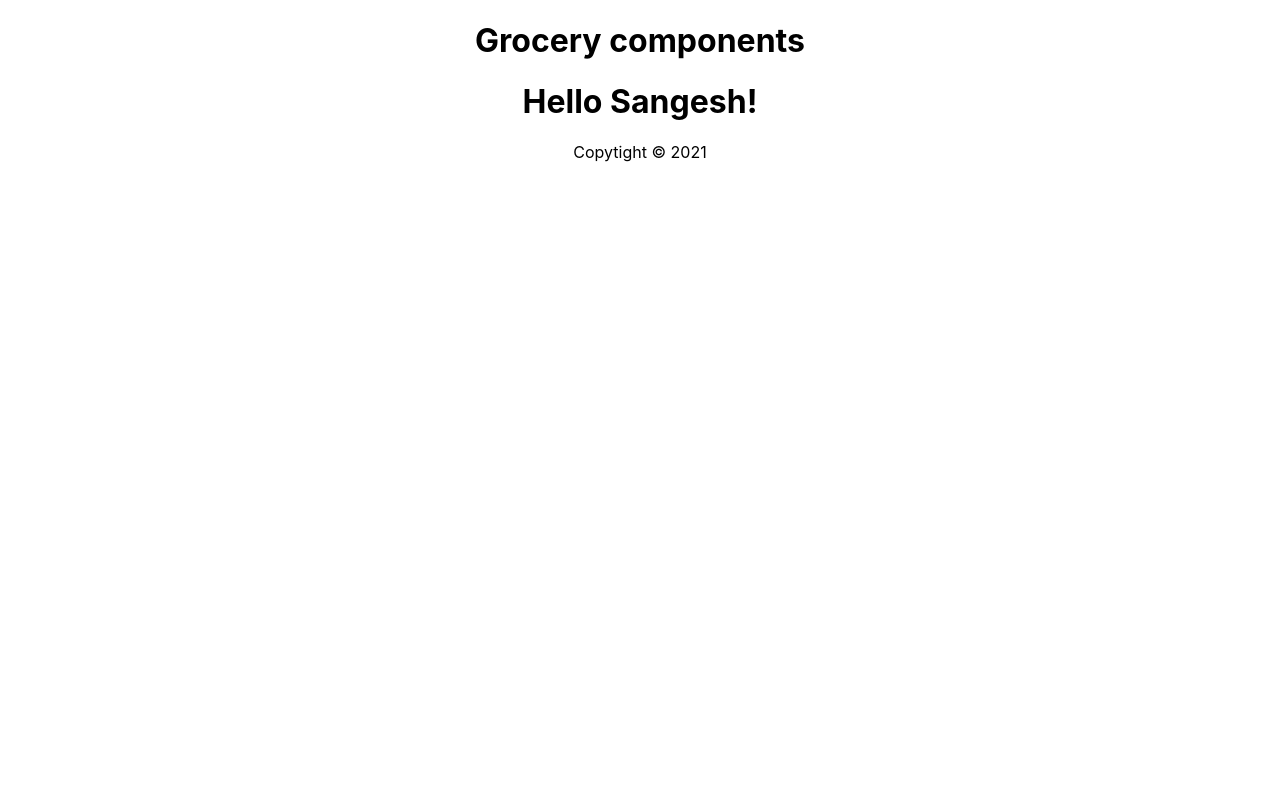
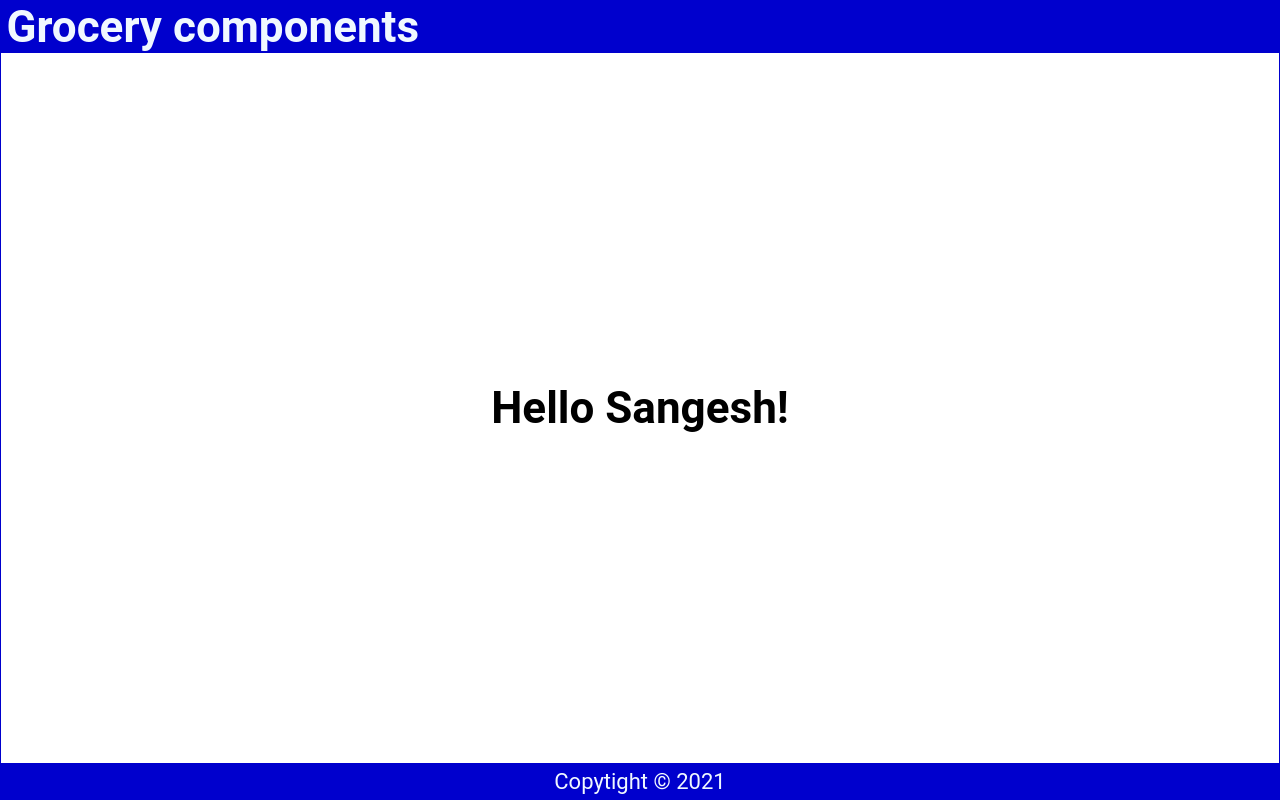
Before and after one commit to MangeshIpper/React_Practice_Azure_Deployment, a React (Create React App) app in the folder tutorial01/: page / in a window 1280 px wide. Built offline with nearby package versions, Linux system fonts and the light colour scheme.

Commit message:
Added CSS

```diff
--- a/tutorial01/src/App.css
+++ /dev/null
@@ -1,38 +0,0 @@
-.App {
-  text-align: center;
-}
-
-.App-logo {
-  height: 40vmin;
-  pointer-events: none;
-}
-
-@media (prefers-reduced-motion: no-preference) {
-  .App-logo {
-    animation: App-logo-spin infinite 20s linear;
-  }
-}
-
-.App-header {
-  background-color: #282c34;
-  min-height: 100vh;
-  display: flex;
-  flex-direction: column;
-  align-items: center;
-  justify-content: center;
-  font-size: calc(10px + 2vmin);
-  color: white;
-}
-
-.App-link {
-  color: #61dafb;
-}
-
-@keyframes App-logo-spin {
-  from {
-    transform: rotate(0deg);
-  }
-  to {
-    transform: rotate(360deg);
-  }
-}
--- a/tutorial01/src/App.js
+++ b/tutorial01/src/App.js
@@ -1,4 +1,3 @@
-import './App.css';
 import Content from './Content';
 import Footer from './Footer';
 import Header from './Header';
--- a/tutorial01/src/Header.js
+++ b/tutorial01/src/Header.js
@@ -1,4 +1,9 @@
 const Header = () => {
+    // const headerColor = {
+    //     backgroundColor:'blue',
+    //     color:'#fff'
+    // };
+
     return (
         <header>
             <h1>Grocery components</h1>
--- a/tutorial01/src/index.css
+++ b/tutorial01/src/index.css
@@ -1,4 +1,4 @@
-body {
+/* body {
   margin: 0;
   font-family: -apple-system, BlinkMacSystemFont, 'Segoe UI', 'Roboto', 'Oxygen',
     'Ubuntu', 'Cantarell', 'Fira Sans', 'Droid Sans', 'Helvetica Neue',
@@ -10,4 +10,64 @@
 code {
   font-family: source-code-pro, Menlo, Monaco, Consolas, 'Courier New',
     monospace;
+} */
+
+
+* {
+  margin: 0;
+  padding: 0;
+  box-sizing: border-box;
 }
+
+html {
+  font-size: 22px;
+}
+
+body {
+  min-height: 100vh;
+  font-family: 'Roboto', 'Oxygen',
+    'Ubuntu', 'Cantarell', 'Fira Sans', 'Droid Sans', 'Helvetica Neue',
+    sans-serif;
+  -webkit-font-smoothing: antialiased;
+  -moz-osx-font-smoothing: grayscale;
+}
+
+.App {
+  display: flex;
+  flex-direction: column;
+  justify-content: center;
+  align-items: center;
+  height: 100vh;
+  width: 100%;
+  border: 1px solid mediumblue;
+  margin: auto;
+}
+
+header {
+  width: 100%;
+  padding: 0 0.25em;
+  background-color: mediumblue;
+  color: aliceblue;
+  display: flex;
+  justify-content: space-between;
+  align-items: center;
+}
+
+main {
+  width: 100%;
+  display: flex;
+  flex-direction: column;
+  flex-grow: 1;
+  justify-content: center;
+  align-items: center;
+  overflow-y: auto;
+}
+
+footer {
+  width: 100%;
+  padding: 0.25em;
+  background-color: mediumblue;
+  color: aliceblue;
+  display: grid;
+  place-content: center;
+}
```
Also changed, not shown: tutorial01/src/logo.svg (deleted).
